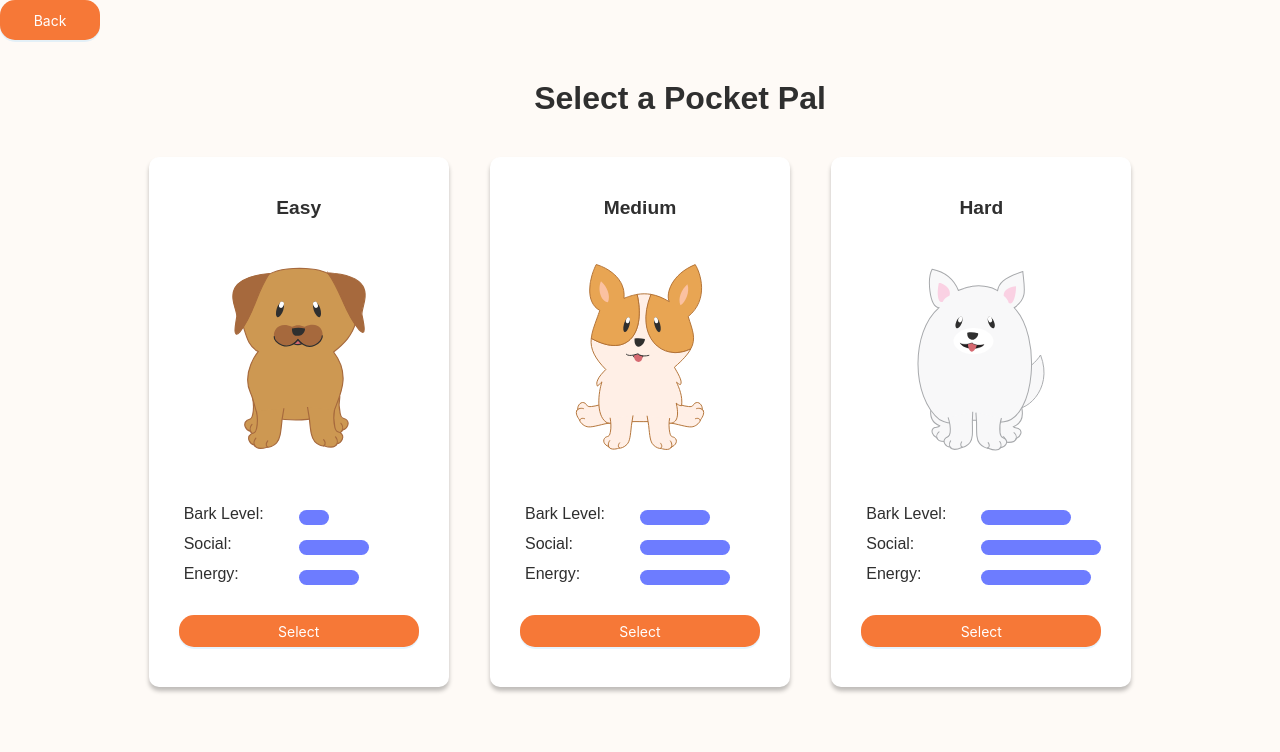
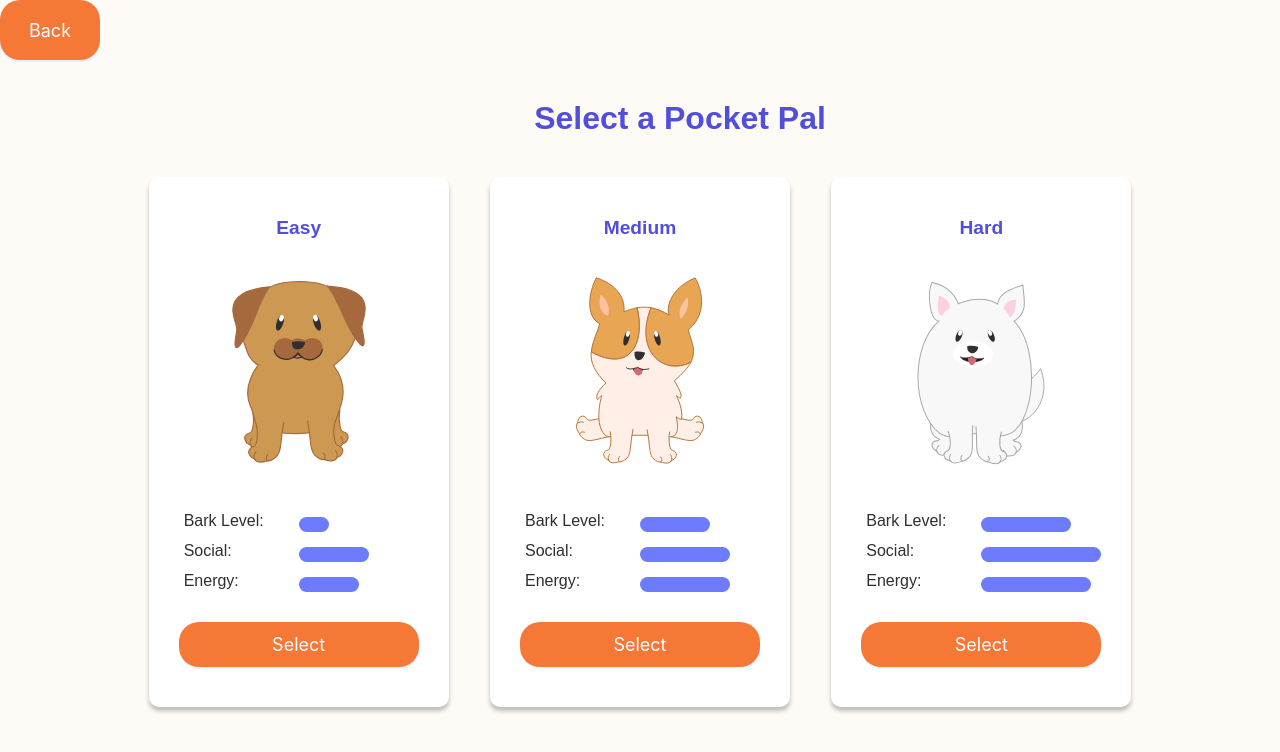
Before and after one commit to Pocket-Pals/Pocket-Pals, a Next.js app: page /select in a window 1280 px wide. Shown: the top 752 px of the page. Built offline with nearby package versions, Linux system fonts and the light colour scheme.

Commit message:
more color updates

```diff
--- a/src/components/Button/Button.jsx
+++ b/src/components/Button/Button.jsx
@@ -6,11 +6,12 @@ const StyledButton = styled(Button)`
   color: ${(props) => props.color || 'white'};
   background-color: ${(props) => props.bgcolor || '#F67837'};
   border: ${(props) => props.border || null};
-  height: 40px;
-  border-radius: 15px;
+  height: 60px;
+  font-size: 18px;
+  border-radius: 20px;
   padding: ${(props) => props.padding || "0px"};
   &:hover {
-    background-color: ${(props) => props.hoverbgcolor || '#AA4A19'};
+    background-color: ${(props) => props.hoverbgcolor || '#D96D36'} !important;
     color: ${(props) => props.hovercolor || 'white'};
   }
   &.ant-btn-secondary {
@@ -34,7 +35,7 @@ export default function MyButton({ text, onClick = () => { }, padding, icon, typ
         bgcolor={bgColor || '#F67837'}
         width={width || "240px"}
         padding={padding || "0px"}
-        hoverbgcolor={hoverbgcolor || '#AA4A19'}
+        hoverbgcolor={hoverbgcolor || '#D96D36'}
         hovercolor={hovercolor || 'white'}
         secondarybgcolor={secondarybgcolor || 'white'}
         secondarycolor={secondarycolor || '#F67837'}
--- a/src/components/Header/Header.jsx
+++ b/src/components/Header/Header.jsx
@@ -25,6 +25,14 @@ const Logo = styled(Image)`
     background-position: center;
     background-size: cover;
 `
+
+const ButtonContainer = styled.div`
+    display: flex;
+    flex-direction: column;
+    & > button:first-child {
+        margin-bottom: 40px;
+      }
+`
 export default function Header({
     img = "/svgs/logo.svg"
 }) {
@@ -41,7 +49,7 @@ export default function Header({
         <HeaderContainer>
             <Logo src={img} alt="Logo" width={600} height={220} priority />
             <Typography
-                text="Raise a Pocket Pal or search for a real pet"
+                text="Raise a Pocket Pal or search for a Real Pet"
                 size="24px"
                 color="#AA4A19"
                 weight="regular"
@@ -53,8 +61,10 @@ export default function Header({
                 width="50%"
                 height="100%"
             />
-            <Button onClick={handleClickRaisePet} text="Raise Pocket Pal" />
-            <Button onClick={handleClickSearch} text="Search for a Real Pet" />
+            <ButtonContainer>
+                <Button onClick={handleClickRaisePet} text="Raise Pocket Pal" />
+                <Button onClick={handleClickSearch} text="Search for a Real Pet" type="secondary" border="2px solid #F67837" />
+            </ButtonContainer>
 
         </HeaderContainer>
     )
--- a/src/components/SelectDog/SelectDog.jsx
+++ b/src/components/SelectDog/SelectDog.jsx
@@ -76,7 +76,7 @@ export default function SelectCard({
     const router = useRouter();
 
     const handleSelect = (difficulty) => {
-        alert(`selected ${difficulty} dog`);
+        alert(`routes to /game/${difficulty} `);
         // router.push(`/game/${difficulty}`);
     };
     const handleBackToTutorial = () => {
@@ -85,11 +85,11 @@ export default function SelectCard({
 
     return (
         <>
-            <Button onClick={handleBackToTutorial} text="Back" width="100px" hoverbgcolor="#AA4A19" />
+            <Button onClick={handleBackToTutorial} text="Back" width="100px" hoverbgcolor="#D96D36" />
             <Typography
                 text="Select a Pocket Pal"
                 size="2rem"
-                color="#2F2F2F"
+                color="#514EDB"
                 weight="600"
                 family="sans-serif"
                 align="center"
@@ -104,7 +104,7 @@ export default function SelectCard({
                     <Typography
                         text="Easy"
                         size="1.2rem"
-                        color="#2F2F2F"
+                        color="#514EDB"
                         weight="bold"
                         family="sans-serif"
                         align="center"
@@ -169,13 +169,13 @@ export default function SelectCard({
                             </StatUnfilled>
                         </div>
                     </StatsContainer>
-                    <Button onClick={() => handleSelect("easy")} text="Select" />
+                    <Button onClick={() => handleSelect("easy")} text="Select" hoverbgcolor="#D96D36" />
                 </DogCard>
                 <DogCard>
                     <Typography
                         text="Medium"
                         size="1.2rem"
-                        color="#2F2F2F"
+                        color="#514EDB"
                         weight="bold"
                         family="sans-serif"
                         align="center"
@@ -240,13 +240,13 @@ export default function SelectCard({
                             </StatUnfilled>
                         </div>
                     </StatsContainer>
-                    <Button onClick={() => handleSelect("medium")} text="Select" hoverbgcolor="#AA4A19" />
+                    <Button onClick={() => handleSelect("medium")} text="Select" hoverbgcolor="#D96D36" />
                 </DogCard>
                 <DogCard>
                     <Typography
                         text="Hard"
                         size="1.2rem"
-                        color="#2F2F2F"
+                        color="#514EDB"
                         weight="bold"
                         family="sans-serif"
                         align="center"
@@ -311,7 +311,7 @@ export default function SelectCard({
                             </StatUnfilled>
                         </div>
                     </StatsContainer>
-                    <Button onClick={() => handleSelect("hard")} text="Select" hoverbgcolor="#AA4A19" />
+                    <Button onClick={() => handleSelect("hard")} text="Select" hoverbgcolor="#D96D36" />
                 </DogCard>
             </DogCardContainers>
         </>
```
